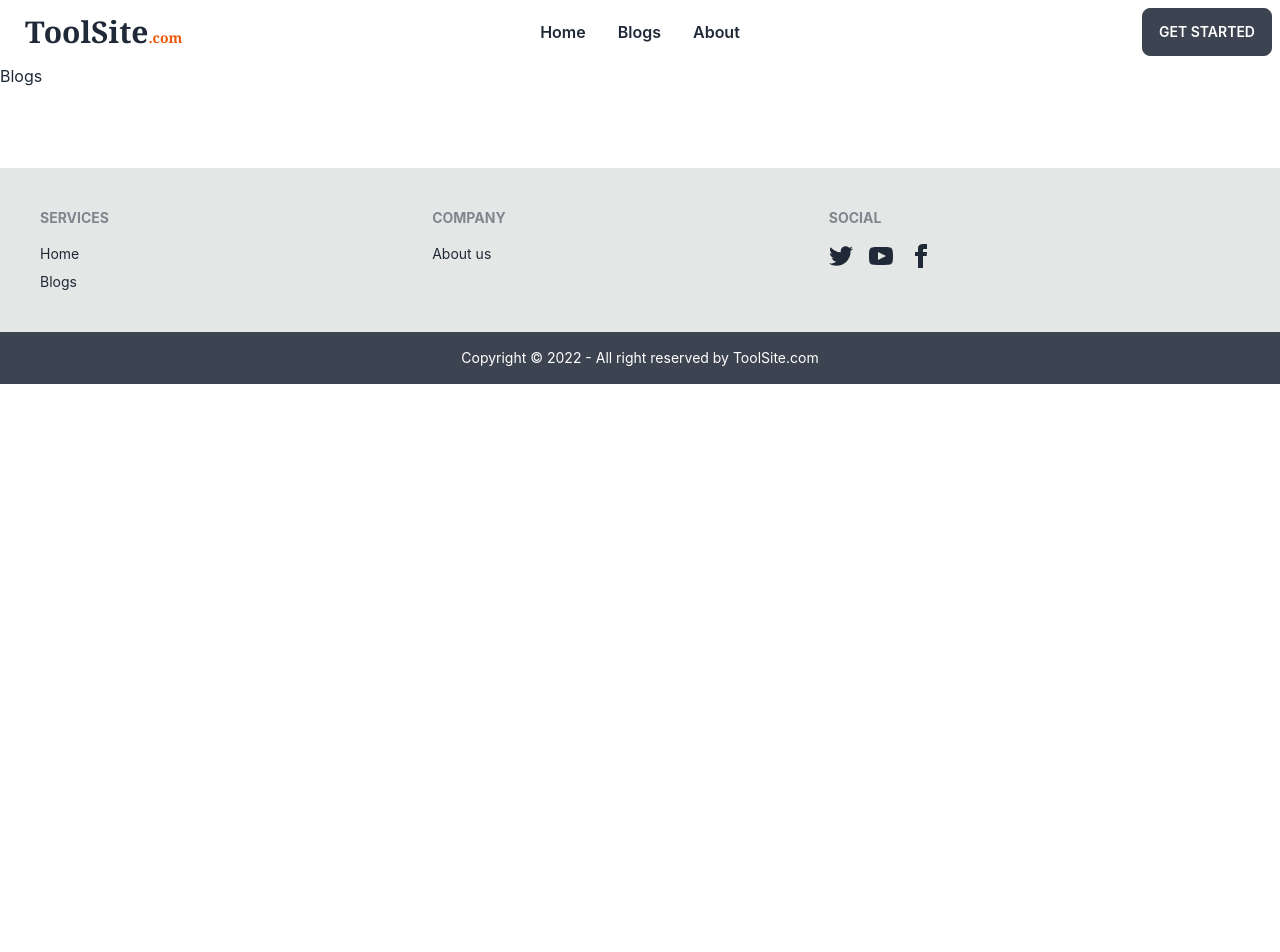
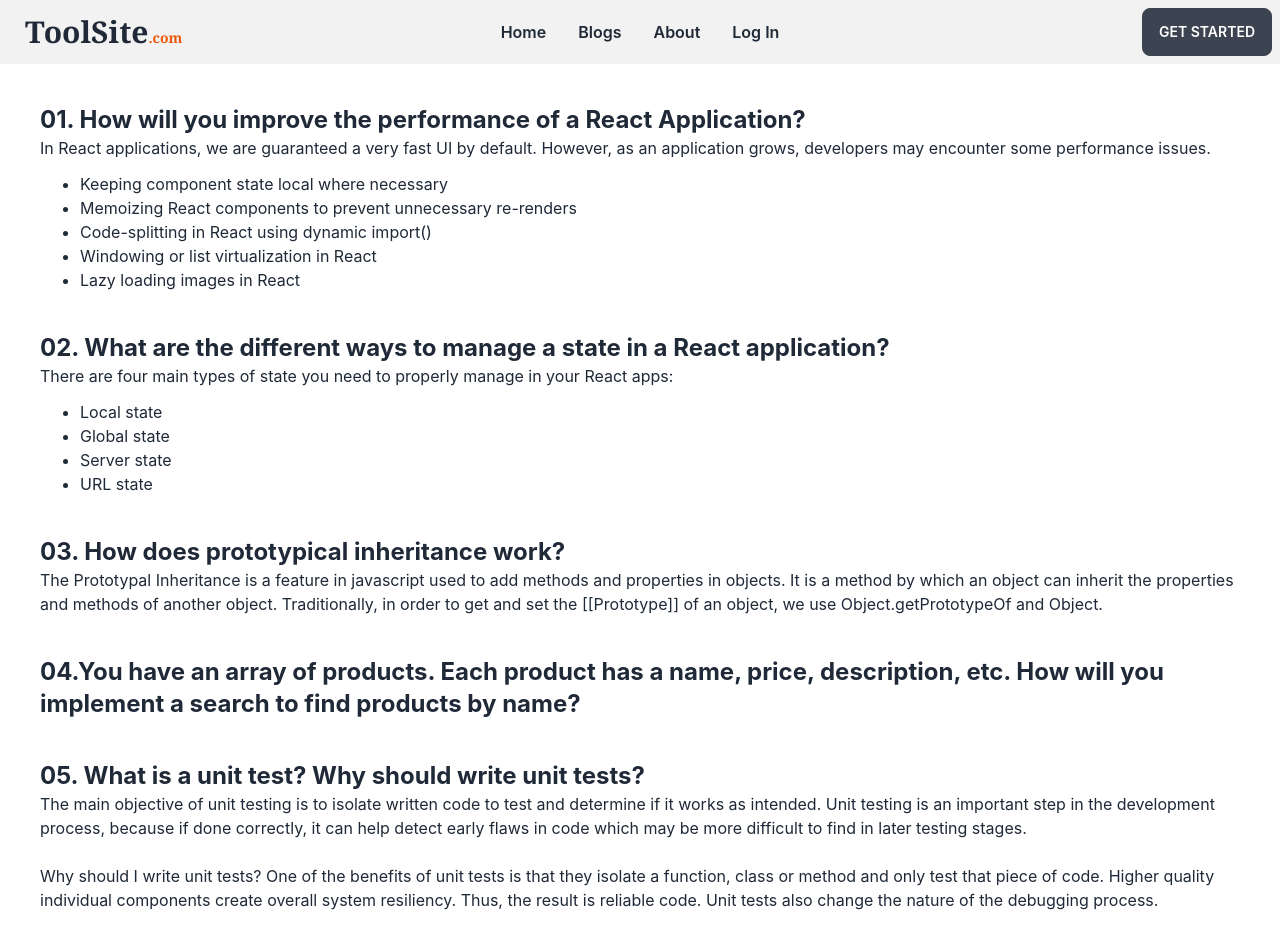
Before and after one commit to merazulEhsan/ToolSite, a React (Create React App) app: page /blogs in a window 1280 px wide. Shown: the top 952 px of the page. Before the commit the page ends 800 px from the top, so only its background shows below. Built offline with nearby package versions, Linux system fonts and the light colour scheme.

Commit message:
Add Blogs

```diff
--- a/src/App.js
+++ b/src/App.js
@@ -5,6 +5,7 @@ import Header from "./components/Header/Header";
 import Home from "./components/Home/Home";
 import Blogs from "./components/Blogs/Blogs"
 import About from "./components/About/About"
+import LogIn from "./components/LogIn/LogIn";
 
 function App() {
   return (
@@ -14,6 +15,7 @@ function App() {
         <Route path="/" element={<Home></Home>}></Route>
         <Route path="/blogs" element={<Blogs></Blogs>}></Route>
         <Route path="/about" element={<About></About>}></Route>
+        <Route path="/login" element={<LogIn></LogIn>}></Route>
       </Routes>
       <Footer></Footer>
     </div>
--- a/src/components/Blogs/Blogs.js
+++ b/src/components/Blogs/Blogs.js
@@ -1,11 +1,88 @@
-import React from 'react';
+import React from "react";
 
 const Blogs = () => {
-    return (
-        <div>
-            Blogs
-        </div>
-    );
+  return (
+    <div className="m-10">
+      <div className="mb-10">
+        <h2 className="text-2xl font-bold">
+          01. How will you improve the performance of a React Application?
+        </h2>
+        <p>
+          In React applications, we are guaranteed a very fast UI by default.
+          However, as an application grows, developers may encounter some
+          performance issues.
+        </p>
+        <ul className=" list-disc ml-10 mt-3">
+          <li>Keeping component state local where necessary</li>
+          <li>Memoizing React components to prevent unnecessary re-renders</li>
+          <li>Code-splitting in React using dynamic import()</li>
+          <li>Windowing or list virtualization in React</li>
+          <li>Lazy loading images in React</li>
+        </ul>
+      </div>
+
+      <div className="mb-10">
+        <h2 className="text-2xl font-bold">
+          02. What are the different ways to manage a state in a React
+          application?
+        </h2>
+
+        <p>
+          There are four main types of state you need to properly manage in your
+          React apps:
+        </p>
+
+        <ul className=" list-disc ml-10 mt-3">
+          <li>Local state</li>
+          <li>Global state</li>
+          <li>Server state</li>
+          <li>URL state</li>
+        </ul>
+      </div>
+
+      <div className="mb-10">
+        <h1 className="text-2xl font-bold">
+          03. How does prototypical inheritance work?
+        </h1>
+
+        <p>
+          The Prototypal Inheritance is a feature in javascript used to add
+          methods and properties in objects. It is a method by which an object
+          can inherit the properties and methods of another object.
+          Traditionally, in order to get and set the [[Prototype]] of an object,
+          we use Object.getPrototypeOf and Object.
+        </p>
+      </div>
+
+      <div className="mb-10">
+        <h1 className="text-2xl font-bold">
+          04.You have an array of products. Each product has a name, price,
+          description, etc. How will you implement a search to find products by
+          name?
+        </h1>
+
+        <p></p>
+      </div>
+      <div className="mb-10">
+        <h1 className="text-2xl font-bold">
+          05. What is a unit test? Why should write unit tests?
+        </h1>
+        <p>
+          The main objective of unit testing is to isolate written code to test
+          and determine if it works as intended. Unit testing is an important
+          step in the development process, because if done correctly, it can
+          help detect early flaws in code which may be more difficult to find in
+          later testing stages.
+          <br /> <br />
+          Why should I write unit tests? One of the benefits of unit tests is
+          that they isolate a function, class or method and only test that piece
+          of code. Higher quality individual components create overall system
+          resiliency. Thus, the result is reliable code. Unit tests also change
+          the nature of the debugging process.
+        </p>
+      </div>
+    </div>
+  );
 };
 
 export default Blogs;
--- a/src/components/Header/Header.js
+++ b/src/components/Header/Header.js
@@ -13,11 +13,14 @@ const Header = () => {
       <li>
         <Link to="/about">About</Link>
       </li>
+      <li>
+        <Link to="/login">Log In</Link>
+      </li>
     </>
   );
   return (
     <div>
-      <div className="navbar bg-base-100">
+      <div className="navbar bg-base-200">
         <div className="navbar-start">
           <div className="dropdown">
             <label tabIndex="0" className="btn btn-ghost lg:hidden">
--- /dev/null
+++ b/src/components/LogIn/LogIn.js
@@ -0,0 +1,11 @@
+import React from 'react';
+
+const LogIn = () => {
+    return (
+        <div>
+            Login
+        </div>
+    );
+};
+
+export default LogIn;
--- /dev/null
+++ b/src/components/LogOut/LogOut.js
@@ -0,0 +1,11 @@
+import React from 'react';
+
+const LogOut = () => {
+    return (
+        <div>
+            LogOut
+        </div>
+    );
+};
+
+export default LogOut;
```
